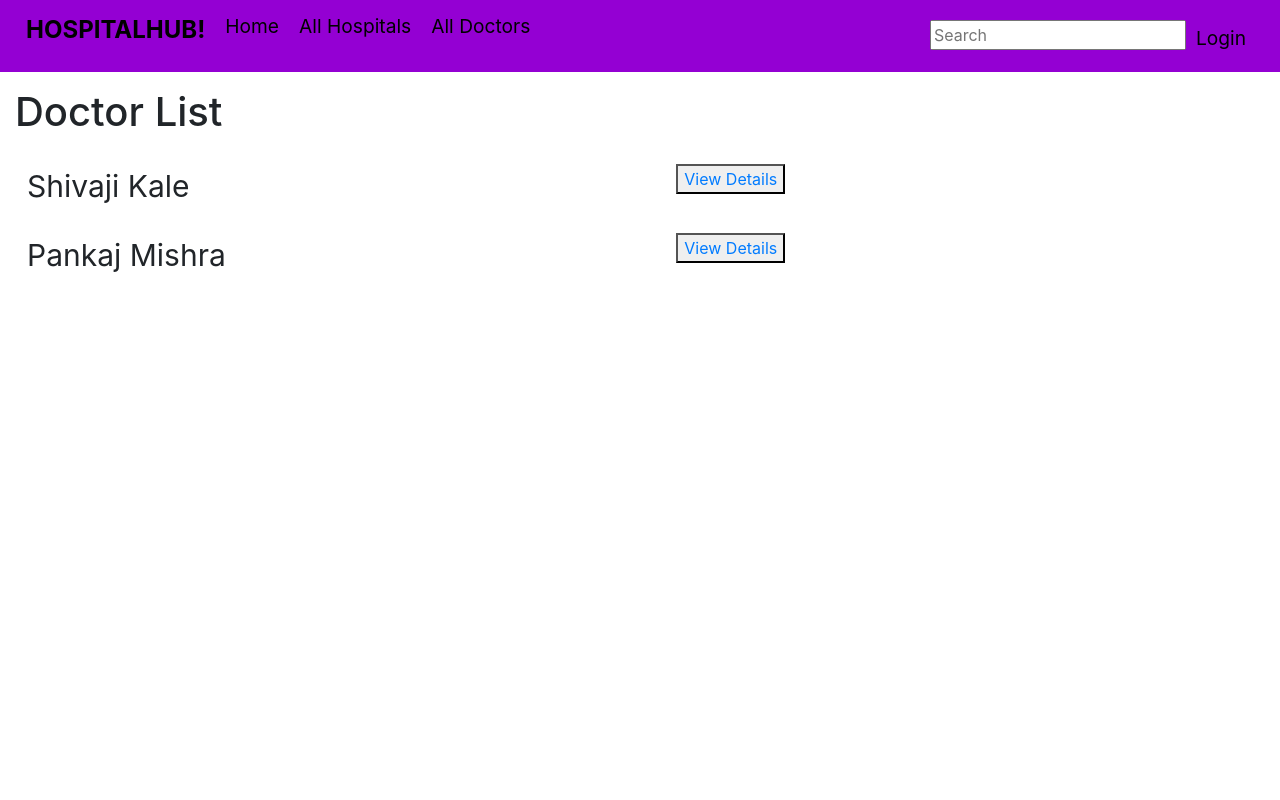
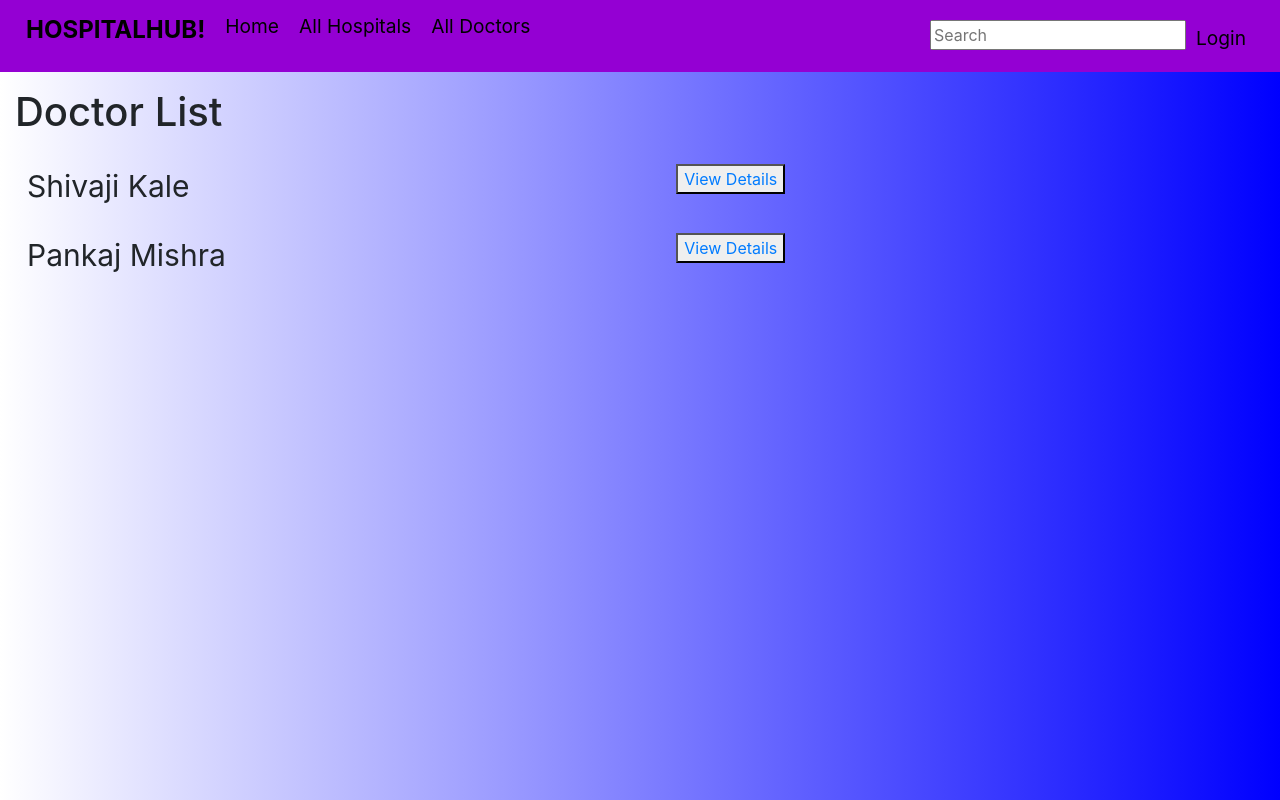
Before and after one commit to programmer-04/HospitalHub, a Django app: page /myhub/doctors/ in a window 1280 px wide. Run offline with Django 3.2, Linux system fonts and the light colour scheme; data comes from the database, SQL or seed files in the repository; some libraries are stand-ins or nearby versions.

Commit message:
Background color gradation

```diff
--- a/HospitalHub/myhub/templates/myhub/doctor_list.html
+++ b/HospitalHub/myhub/templates/myhub/doctor_list.html
@@ -2,6 +2,7 @@
 {% load static %}
 <link rel="stylesheet" href="{% static 'myhub/style.css' %}">
 {% block content %}
+<body style="background: linear-gradient(to right,white,blue);">
  <p> <h1>Doctor List</h1></p>
   {% if doctor_list %}
 
@@ -29,4 +30,6 @@
   {% else %}
     <p>No doctors presently available.</p>
   {% endif %}
+
+</body>
 {% endblock %}
--- a/HospitalHub/myhub/templates/myhub/hospital_list.html
+++ b/HospitalHub/myhub/templates/myhub/hospital_list.html
@@ -1,6 +1,7 @@
 {% extends "base_generic.html" %}
 
 {% block content %}
+<body style="background: linear-gradient(to right,white,blue);">
  <p> <h1>Hospital List</h1></p>
   {% if hospital_list %}
 
@@ -27,4 +28,5 @@
   {% else %}
     <p>No hospitals presently listed.</p>
   {% endif %}
+</body>
 {% endblock %}
```
